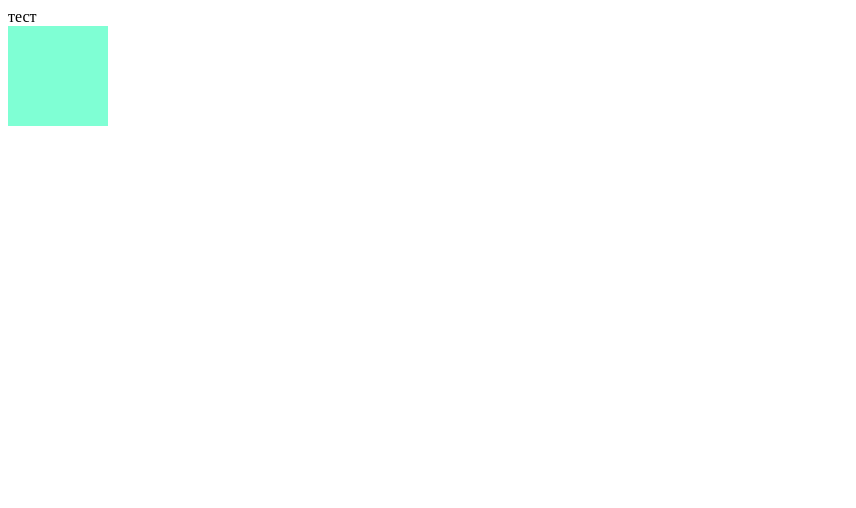
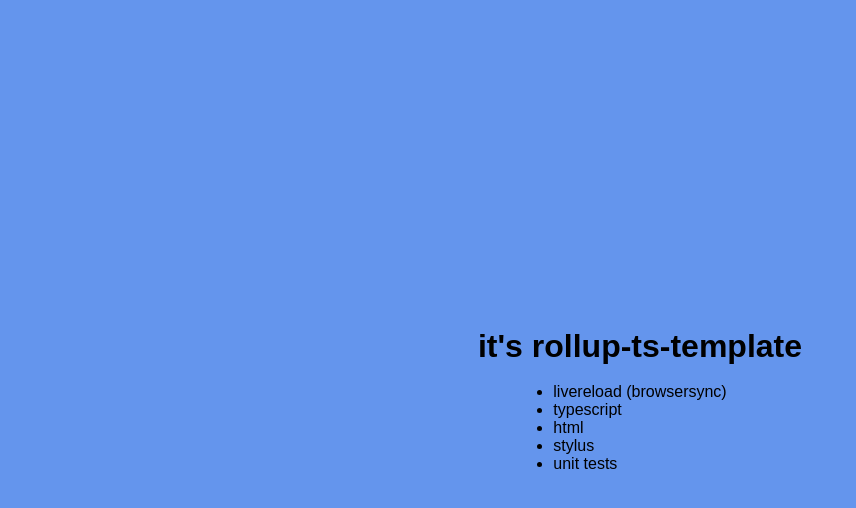
Before and after one commit to DanilChugaev/rollup-ts-template, a website with bundled scripts: page src/index.html in a window 1280 px wide. Shown: the whole page, without its empty margins (0-856 px from the left). Built offline with nearby package versions, Linux system fonts and the light colour scheme.

Commit message:
add style compile

```diff
--- a/package.json
+++ b/package.json
@@ -20,6 +20,7 @@
     "@rollup/plugin-typescript": "^8.3.0",
     "@types/jest": "^27.4.1",
     "@web/rollup-plugin-html": "^1.10.1",
+    "autoprefixer": "^10.4.2",
     "browser-sync": "^2.27.7",
     "eslint": "^7.32.0",
     "eslint-config-codex": "^1.6.4",
@@ -29,8 +30,10 @@
     "rimraf": "^3.0.2",
     "rollup": "^2.67.3",
     "rollup-plugin-clear": "^2.0.7",
+    "rollup-plugin-postcss": "^4.0.2",
     "rollup-plugin-terser": "^7.0.2",
     "rollup-plugin-visualizer": "^5.6.0",
+    "stylus": "^0.56.0",
     "ts-jest": "^27.1.3",
     "ts-node": "^10.5.0"
   },
--- a/src/index.html
+++ b/src/index.html
@@ -5,11 +5,19 @@
   <meta http-equiv="X-UA-Compatible" content="IE=edge">
   <meta name="viewport" content="width=device-width, initial-scale=1.0">
   <title>Document</title>
+
+  <link rel="stylesheet" href="./index.css">
 </head>
 <body>
-  тест
-
-  <div style="width: 100px; height: 100px; background-color: aquamarine;"></div>
+  <h1>it's rollup-ts-template</h1>
+  <br />
+  <ul>
+    <li>livereload (browsersync)</li>
+    <li>typescript</li>
+    <li>html</li>
+    <li>stylus</li>
+    <li>unit tests</li>
+  </ul>
 
   <script src="./index.ts" type="module"></script>
 </body>
--- /dev/null
+++ b/src/index.styl
@@ -0,0 +1,13 @@
+*,
+*::before,
+*::after
+  margin: 0
+  padding: 0
+  box-sizing: border-box
+  font-family: sans-serif
+
+html,
+body
+  height: 100%
+
+@import './modules/body';
--- a/src/index.ts
+++ b/src/index.ts
@@ -1,4 +1,6 @@
 import Foo from './modules/Foo';
+
+import './index.styl';
 
 new Foo();
 
--- /dev/null
+++ b/src/modules/body.styl
@@ -0,0 +1,6 @@
+body
+  background-color: cornflowerblue
+  display: flex
+  flex-direction: column
+  align-items: center
+  justify-content: center
```
Also changed, not shown: rollup/plugins.js (+8 -0 lines), 1 other file.
